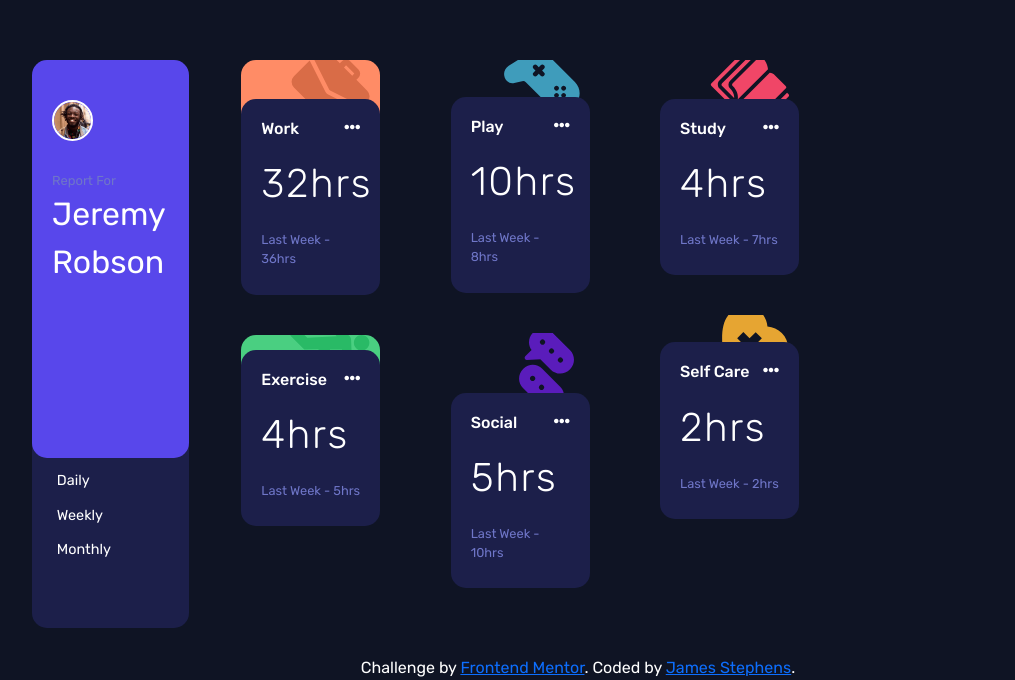
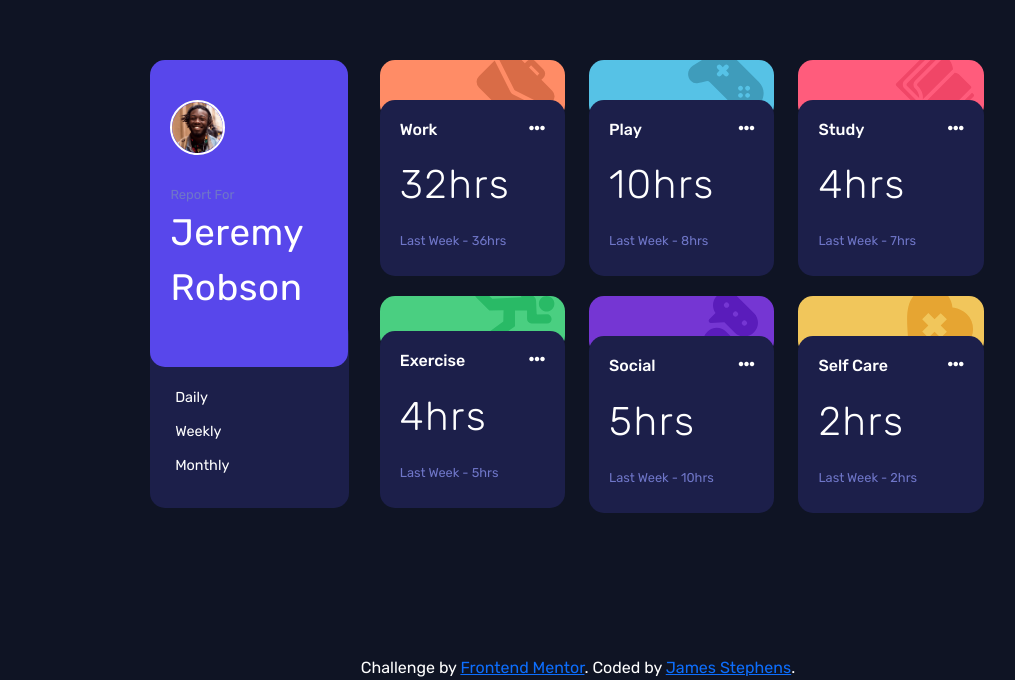
Before and after one commit to DevSteg/time_tracking_dashboard_FM, a plain HTML site: page index.html in a window 1280 px wide. Shown: the part 120-800 px from the top of the page, without its empty margins (62-1077 px from the left). Drawn offline with nearby package versions, Linux system fonts and the light colour scheme.

Commit message:
Style: the remaining cards

```diff
--- a/assets/css/style.css
+++ b/assets/css/style.css
@@ -30,7 +30,7 @@ body {
 }
 
 .select-card {
-  margin-left: 70px;
+  margin-left: 15%;
   position: relative;
 }
 
@@ -40,8 +40,7 @@ body {
   position: absolute;
   top: 0;
   bottom: 0;
-  height: 70%;
-  width: 75%;
+  height: 65%;
   z-index: 10;
 }
 
@@ -60,23 +59,24 @@ body {
 }
 
 .name {
-  font-size: 2rem;
+  font-size: 2.3rem;
   font-weight: 400;
+  letter-spacing: 0.5px;
 }
 
 .select-period {
   background-color: hsl(235, 46%, 20%);
   padding: 20px 20px 50px 20px;
-  width: 75%;
   height: 40%;
+  width: 95%;
   position: absolute;
-  bottom: 0;
+  bottom: 25px;
 }
 
 .period-list {
   list-style: none;
   padding-left: 0.3rem;
-  margin-top: 3.1rem;
+  margin-top: 3rem;
 }
 
 .period-list-item {
@@ -84,14 +84,16 @@ body {
   font-size: 0.9rem;
 }
 
-.top-card {
+.top-card, .bottom-card {
   position: relative;
 }
 
 .color-card {
   text-align: end;
   overflow: hidden;
-  width: 75%;
+  position: relative;
+  left: 20px;
+  max-height: 60px;
 }
 
 .color-card img {
@@ -108,17 +110,28 @@ body {
   background-color: hsl(145, 58%, 55%);
 }
 
+.play-color {
+  background-color: hsl(195, 74%, 62%);
+}
+
+.social-color {
+  background-color: hsl(264, 64%, 52%);
+}
+
+.study-color {
+  background-color: hsl(348, 100%, 68%);
+}
+
+.self-color {
+  background-color: hsl(43, 84%, 65%);
+}
+
 .info-card {
   background-color: hsl(235, 46%, 20%);
   padding: 20px 20px 10px 20px;
   position: relative;
-  bottom: 40px;
-  width: 75%;
-}
-
-.bottom-info {
-  position: relative;
-  bottom: 17px;
+  bottom: 20px;
+  left: 20px;
 }
 
 .card-title {
```
